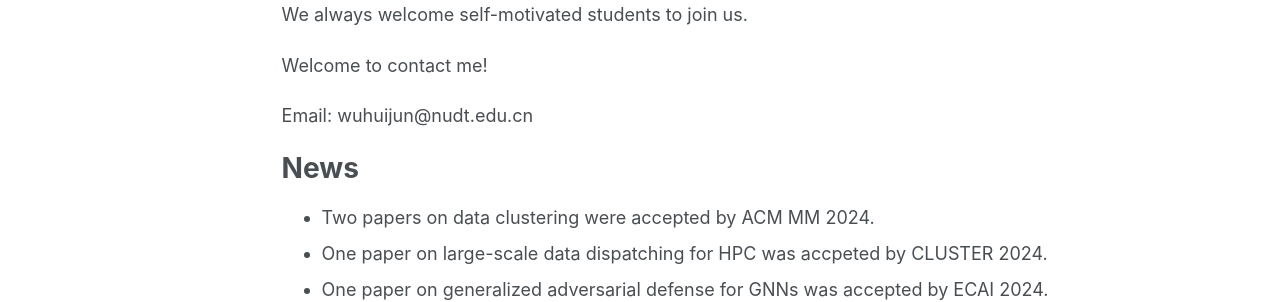
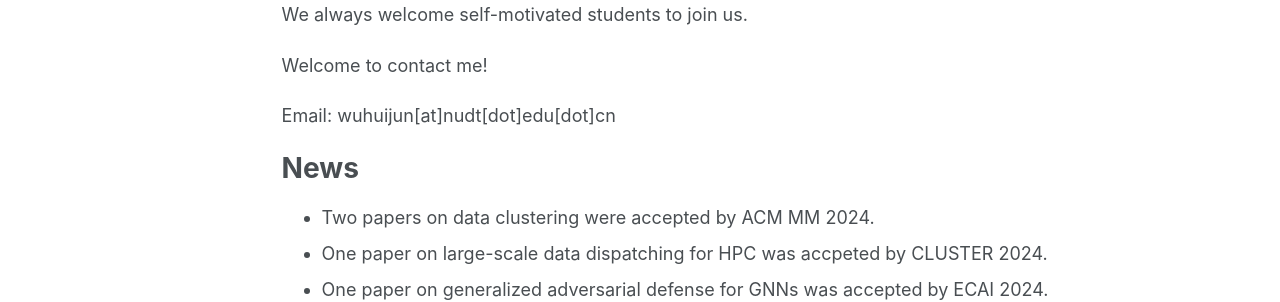
Before and after one commit to sktzwhj/sktzwhj.github.io, a Jekyll site: the page built from _pages/about.md, in a window 1280 px wide. Shown: the part 402-704 px from the top of the page. Built offline with Jekyll 4.4.1, drawn with Linux system fonts in a browser that asks for light colours; some web fonts are replaced; a script that is not in the unit is left out.

Commit message:
update about

```diff
--- a/_pages/about.md
+++ b/_pages/about.md
@@ -17,7 +17,7 @@ We always welcome self-motivated students to join us.
 
 Welcome to contact me!
 
-Email: wuhuijun@nudt.edu.cn
+Email: wuhuijun[at]nudt[dot]edu[dot]cn
 
 
 News
```
